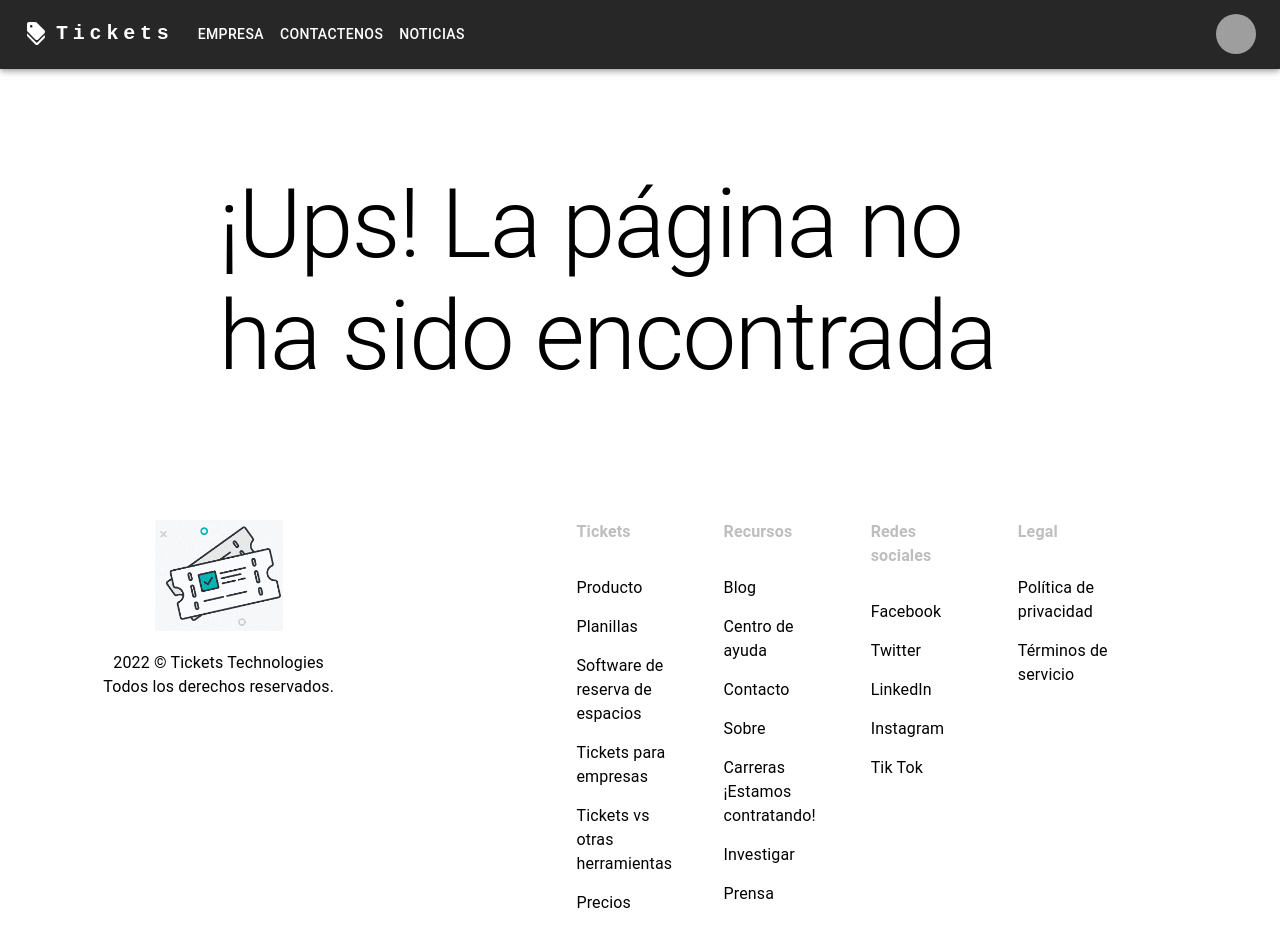
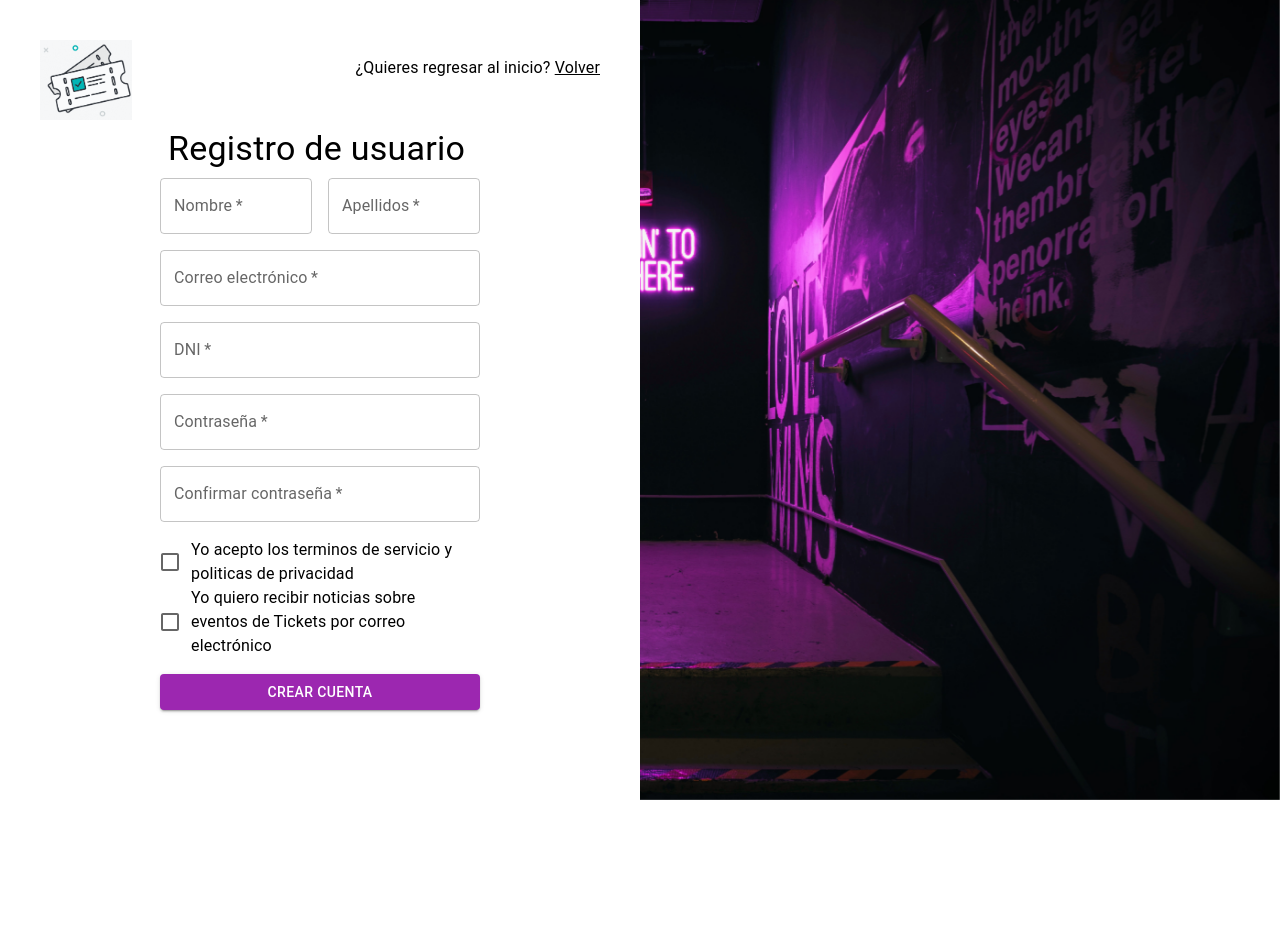
Before and after one commit to titandog24/TicketsOnline, a React (Create React App) app: page /Registro in a window 1280 px wide. Shown: the top 946 px of the page. After the commit the page ends 800 px from the top, so only its background shows below. Built offline with nearby package versions, Linux system fonts and the light colour scheme; grey boxes are pictures that could not be loaded.

Commit message:
Se reajusta la página de registro de usuarios

```diff
--- a/src/App.jsx
+++ b/src/App.jsx
@@ -7,13 +7,12 @@ import NotFoundPage from './pages/NotFoundPage';
 import EmpresaPage from './pages/EmpresaPage';
 import NoticiasPage from './pages/NoticiasPage';
 import ContactenosPage from './pages/ContactenosPage';
+import RegisterPage from './pages/RegistroUsuarios/RegisterPage';
 
 
 const App = () => {
   return (
-    <Grid container
-    justifyContent={'center'}
-    direction={'row'}>
+
     <Router>
       <Switch>
         <Route exact path={"/"}>
@@ -28,12 +27,14 @@ const App = () => {
         <Route path={"/Empresa"}>
           <EmpresaPage />
         </Route>
+        <Route path={"/Registro"}>
+          <RegisterPage />
+        </Route>
         <Route>
           <NotFoundPage />
         </Route>
       </Switch>
     </Router>
-    </Grid>
   );
 }
 
--- a/src/components/AppFrame/AppFrame.jsx
+++ b/src/components/AppFrame/AppFrame.jsx
@@ -6,7 +6,9 @@ const AppFrame = ({ children }) => {
     return (
         <>
             <AppBars />
-            <Grid container justifyContent={'center'}>
+            <Grid container
+                    justifyContent={'center'}
+                    direction={'row'}>
                 <Grid container item marginTop={{ xs: '5rem', md: '10rem' }}
                     xs={12}
                     sm={11}
--- a/src/components/Cartas/Cartas.jsx
+++ b/src/components/Cartas/Cartas.jsx
@@ -6,9 +6,7 @@ const Cartas = ({ imagen, texto }) => {
     return (
         <Grid
             container item
-            justifyContent='center'
-            alignContent='center'
-            xs={4}>
+            xs={12} md={4}>
             <Grid container item xs={12}>
                 <Card>
                     <CardMedia component={'img'}
@@ -17,8 +15,8 @@ const Cartas = ({ imagen, texto }) => {
                         alt='Carros' />
                 </Card>
             </Grid>
-            <Grid container item xs={12} justifyContent='center' alignContent={'center'}>
-                <Typography variant='h6'>{texto}</Typography>
+            <Grid container item xs={12} justifyContent={'center'}>
+                <Typography fontSize={'1rem'}>{texto}</Typography>
             </Grid>
         </Grid>
     )
--- a/src/components/Footer/Footer.jsx
+++ b/src/components/Footer/Footer.jsx
@@ -1,7 +1,7 @@
 import React from 'react'
 import { Grid, Link, Typography } from '@mui/material'
 import {Link as RouterLink} from 'react-router-dom'
-import { OpcionesDelFooter, LogoEmpresa } from '../../utils/Data'
+import { OpcionesDelFooter, listDeImagenes } from '../../utils/Data'
 
 const RenderizarOpcion = ({valor}) => {
     return (
@@ -34,7 +34,7 @@ const RenderizarLogo = () => {
     return (
         <>
             <Grid item xs={12} textAlign='center' style={{marginBottom:'1rem'}}>
-                <img src={LogoEmpresa()} alt='logo empresa' style={{maxWidth:'8rem'}} />
+                <img src={listDeImagenes().logoEmpresa} alt='logo empresa' style={{maxWidth:'8rem'}} />
             </Grid>
             <Grid item xs={12} textAlign='center'>
                 <Typography>
--- /dev/null
+++ b/src/components/FormularioRegistro/FormularioRegistro.jsx
@@ -0,0 +1,114 @@
+import React from 'react';
+import Typography from '@mui/material/Typography';
+import Grid from '@mui/material/Grid';
+import Paper from '@mui/material/Paper';
+import TextField from '@mui/material/TextField'
+import FormGroup from '@mui/material/FormGroup'
+import FormControlLabel from '@mui/material/FormControlLabel';
+import Button from '@mui/material/Button'
+import Checkbox from '@mui/material/Checkbox';
+import Link from '@mui/material/Link'
+import { Link as RouterLink } from 'react-router-dom'
+import { listDeImagenes } from '../../utils/Data';
+
+const FormularioRegistro = () => {
+    return (
+        <Grid item xs={12}>
+            <Grid container item direction={'row'} sx={{ mb: 5, height: '10%' }}>
+                <Grid container item xs={12} sx={{p:5}}>
+                    <Grid item xs={6}>
+                        <img src={listDeImagenes().logoEmpresa} alt='logo empresa' style={{ maxWidth: '8rem', maxHeight: '5rem' }} />
+                    </Grid>
+                    <Grid item xs={6} textAlign={'right'}>
+                        <Typography style={{marginTop:'1rem'}}>
+                            ¿Quieres regresar al inicio? <Link to={'/'} component={RouterLink} color={'inherit'}>Volver</Link>
+                        </Typography>
+                    </Grid>
+                </Grid>
+            </Grid>
+            <Grid container item direction={'row'} justifyContent={'center'}>
+                <Grid container item xs={12} sm={8} md={6}>
+                    <Grid container item sx={{ m: 1 }}>
+                        <Typography variant={'h4'}>
+                            Registro de usuario
+                        </Typography>
+                    </Grid>
+                    <Grid container item xs={12} spacing={2}>
+                        <Grid item xs={12} sm={6}>
+                            <TextField
+                                required
+                                id='nombre'
+                                label='Nombre'
+                                sx={{ width: '100%' }} />
+                        </Grid>
+                        <Grid item xs={12} sm={6}>
+                            <TextField
+                                required
+                                id='apellidos'
+                                label='Apellidos'
+                                sx={{ width: '100%' }} />
+                        </Grid>
+                    </Grid>
+                    <Grid container item xs={12} sx={{ mt: 2 }}>
+                        <Grid item xs={12}>
+                            <TextField
+                                required
+                                id={'correo'}
+                                label={'Correo electrónico'}
+                                type={'email'}
+                                sx={{ width: '100%' }} />
+                        </Grid>
+                    </Grid>
+                    <Grid container item xs={12} sx={{ mt: 2 }}>
+                        <Grid item xs={12}>
+                            <TextField
+                                required
+                                id={'dni'}
+                                label={'DNI'}
+                                sx={{ width: '100%' }} />
+                        </Grid>
+                    </Grid>
+                    <Grid container item xs={12} sx={{ mt: 2 }}>
+                        <Grid item xs={12}>
+                            <TextField
+                                required
+                                id={'password'}
+                                label={'Contraseña'}
+                                type={'password'}
+                                autoComplete={'current-password'}
+                                sx={{ width: '100%' }} />
+                        </Grid>
+                    </Grid>
+                    <Grid container item xs={12} sx={{ mt: 2 }}>
+                        <Grid item xs={12}>
+                            <TextField
+                                required
+                                id={'confirmar-password'}
+                                label={'Confirmar contraseña'}
+                                type={'password'}
+                                autoComplete={'current-password'}
+                                sx={{ width: '100%' }} />
+                        </Grid>
+                    </Grid>
+                    <Grid container item xs={12} sx={{ mt: 2 }}>
+                        <Grid item xs={12}>
+                            <FormGroup>
+                                <FormControlLabel control={<Checkbox />} label="Yo acepto los terminos de servicio y politicas de privacidad" />
+                                <FormControlLabel control={<Checkbox />} label="Yo quiero recibir noticias sobre eventos de Tickets por correo electrónico" />
+                            </FormGroup>
+                        </Grid>
+                    </Grid>
+                    <Grid container item xs={12} sx={{ mt: 2 }}>
+                        <Grid item xs={12}>
+                            <Button variant="contained" color='secondary' style={{ width: '100%' }}>
+                                Crear cuenta
+                            </Button>
+                        </Grid>
+                    </Grid>
+                </Grid>
+            </Grid>
+        </Grid>
+    );
+}
+
+export default FormularioRegistro;
--- /dev/null
+++ b/src/components/FormularioRegistro/index.jsx
@@ -0,0 +1 @@
+export {default} from './FormularioRegistro'
--- /dev/null
+++ b/src/pages/RegistroUsuarios/RegisterPage.css
@@ -0,0 +1,33 @@
+html {
+    height: 100%;
+}
+
+body {
+    margin: 0;
+    padding: 0;
+    height: 100%;
+}
+
+#root {
+    height: 100%;
+}
+div > .divFondoRegistro {
+    height: 100%;
+}
+.divFondoRegistro {
+    height: 100%;
+    width: 100%;
+    background-position: center center;
+    background-repeat: no-repeat;
+    background-attachment: fixed;
+    background-size: cover;
+    display: flex;
+    justify-content: center;
+    align-items: center;
+}
+.divFormulario {
+    height: 100%;
+}
+.divFormulario > h1 {
+    margin:0
+}
--- /dev/null
+++ b/src/pages/RegistroUsuarios/RegisterPage.jsx
@@ -0,0 +1,30 @@
+import React from 'react';
+import Grid from '@mui/material/Grid'
+import FormularioRegistro from '../../components/FormularioRegistro';
+import { listDeImagenes } from '../../utils/Data';
+import './RegisterPage.css'
+
+
+
+
+const RegisterPage = () => {
+    const fondo = listDeImagenes().fondoRegistro
+    return (
+        <>
+
+            <Grid container direction={'row'} justifyContent={'center'} className='divFormulario'>
+                <Grid container item xs={12} md={6}>
+                    <FormularioRegistro />
+                </Grid>
+                <Grid container item xs={12} md={6}>
+                    <div style={{
+                        backgroundImage: `url(${fondo})`,
+                    }}
+                        className='divFondoRegistro'></div>
+                </Grid>
+            </Grid>
+        </>
+    );
+}
+
+export default RegisterPage;
--- a/src/utils/Data.jsx
+++ b/src/utils/Data.jsx
@@ -3,7 +3,7 @@ export const DatosListaCarta = () => {
     const data = [
         {
             imagen: 'https://www.eluniverso.com/resizer/sEF3HisnunOeLFvWeuuXpNeqIAQ=/960x670/smart/filters:quality(70)/cloudfront-us-east-1.images.arcpublishing.com/eluniverso/C4OJC3KWRRAKBOZ4RCITMNXMAI.jpg',
-            texto: 'Concierto de Cold Play en Estadio Nacional'
+            texto: 'Cold Play en Estadio Nacional'
         },
         {
             imagen: 'https://images.squarespace-cdn.com/content/v1/58597a19e58c62ba7fa48bf9/1539736835805-QTOHF9X0E88SHXZQDZKA/43879061_10155988196823262_1541225434799144960_n.jpg',
@@ -29,8 +29,11 @@ export const DatosListaCarta = () => {
     return data
 }
 
-export const LogoEmpresa = () => {
-    return `${process.env.PUBLIC_URL}/img/logo.png`
+export const listDeImagenes = () => {
+    return {
+        logoEmpresa:`${process.env.PUBLIC_URL}/img/logo.png`,
+        fondoRegistro: `${process.env.PUBLIC_URL}/img/fondoRegistro.jpg`
+    }
 }
 
 export const ImagenCartaEncabezado = () => {
@@ -46,7 +49,8 @@ export const TitulosYTexto = () => {
         tituloMultiplataforma: 'Reservación Fácil',
         tituloSecundarioMultiplataforma: 'Existen muchas formas de reservar un espacio en un evento, ¡pero ninguna tan fácil y rápido como Tickets!',
         tituloEstadistica: '¡Nuestros usuarios aumentan rápidamente!',
-        subtituloEstadistica: 'Unete tu también y descubre las ventajas, promociones y descuentos por ser un miembro activo de Tickets'
+        subtituloEstadistica: 'Unete tu también y descubre las ventajas, promociones y descuentos por ser un miembro activo de Tickets',
+        tituloListaEventos: 'Nuestros próximos eventos más importantes'
     }
 }
 
```
Also changed, not shown: src/components/CartaDelEncabezado/CartaEncabezado.jsx (+7 -2 lines), src/components/CartasLista/CartasLista.jsx (+25 -12 lines), src/pages/WelcomePage.jsx (+6 -5 lines), public/img/fondoRegistro.jpg (added), 1 other file (tests, documents, lock files or other folders). Lines whose indentation alone changed are shown as unchanged.
